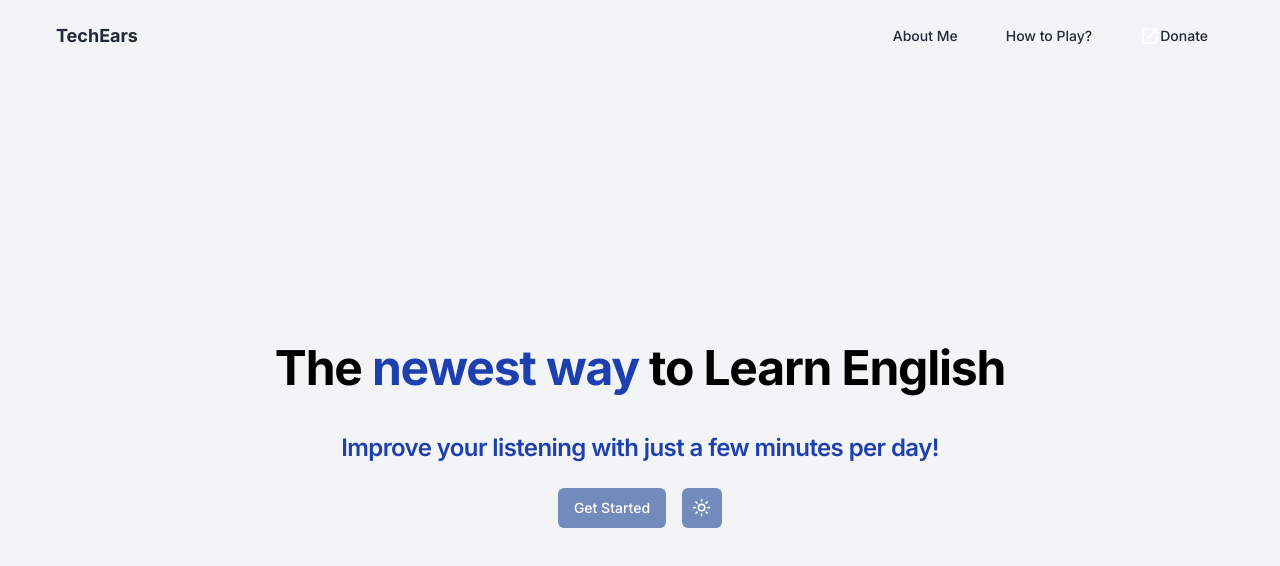
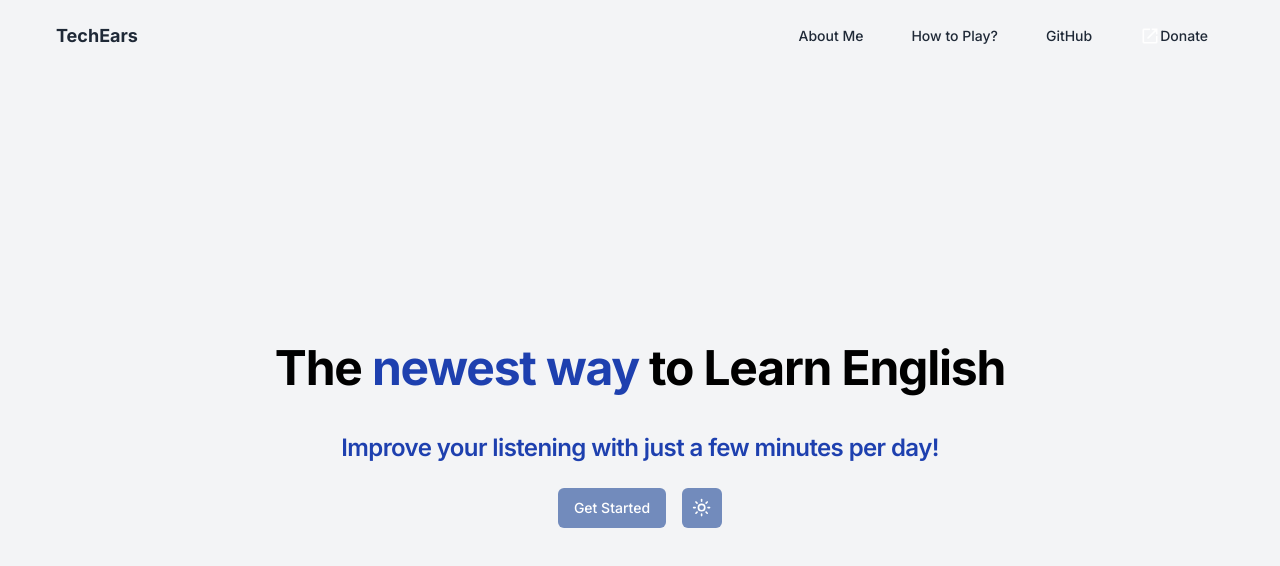
Before and after one commit to arthcc/tech-ears, a Next.js app: page / in a window 1280 px wide. Shown: the top 566 px of the page. Built offline with nearby package versions, Linux system fonts and the light colour scheme.

Commit message:
style: add gh repo link

```diff
--- a/components/header/HeaderDesktop.tsx
+++ b/components/header/HeaderDesktop.tsx
@@ -36,6 +36,18 @@ export default function HeaderDesktop() {
               </Button>
             </Link>
             <Link
+              href="https://github.com/arthcc/tech-ears"
+              target="_blank"
+              className="text-gray-800 dark:text-gray-200 hover:text-gray-600 dark:hover:text-gray-400"
+            >
+              <Button
+                variant="link"
+                className="text-gray-800 dark:text-gray-200 hover:text-gray-600 dark:hover:text-gray-400"
+              >
+               GitHub
+              </Button>
+            </Link>
+            <Link
               href="https://pixmeacoffee.vercel.app/techears"
               target="_blank"
               className="text-gray-800 dark:text-gray-200 hover:text-gray-600 dark:hover:text-gray-400"
--- a/components/header/HeaderMobile.tsx
+++ b/components/header/HeaderMobile.tsx
@@ -93,6 +93,18 @@ export default function HeaderMobile() {
                 Donate
               </Button>
             </Link>
+            <Link
+              href="https://github.com/arthcc/tech-ears"
+              target="_blank"
+              className="text-gray-800 dark:text-gray-200 hover:text-gray-600 dark:hover:text-gray-400"
+            >
+              <Button
+                variant="link"
+                className="text-gray-800 dark:text-gray-200 hover:text-gray-600 dark:hover:text-gray-400"
+              >
+               GitHub
+              </Button>
+            </Link>
           </div>
         </div>
       </div>
```
